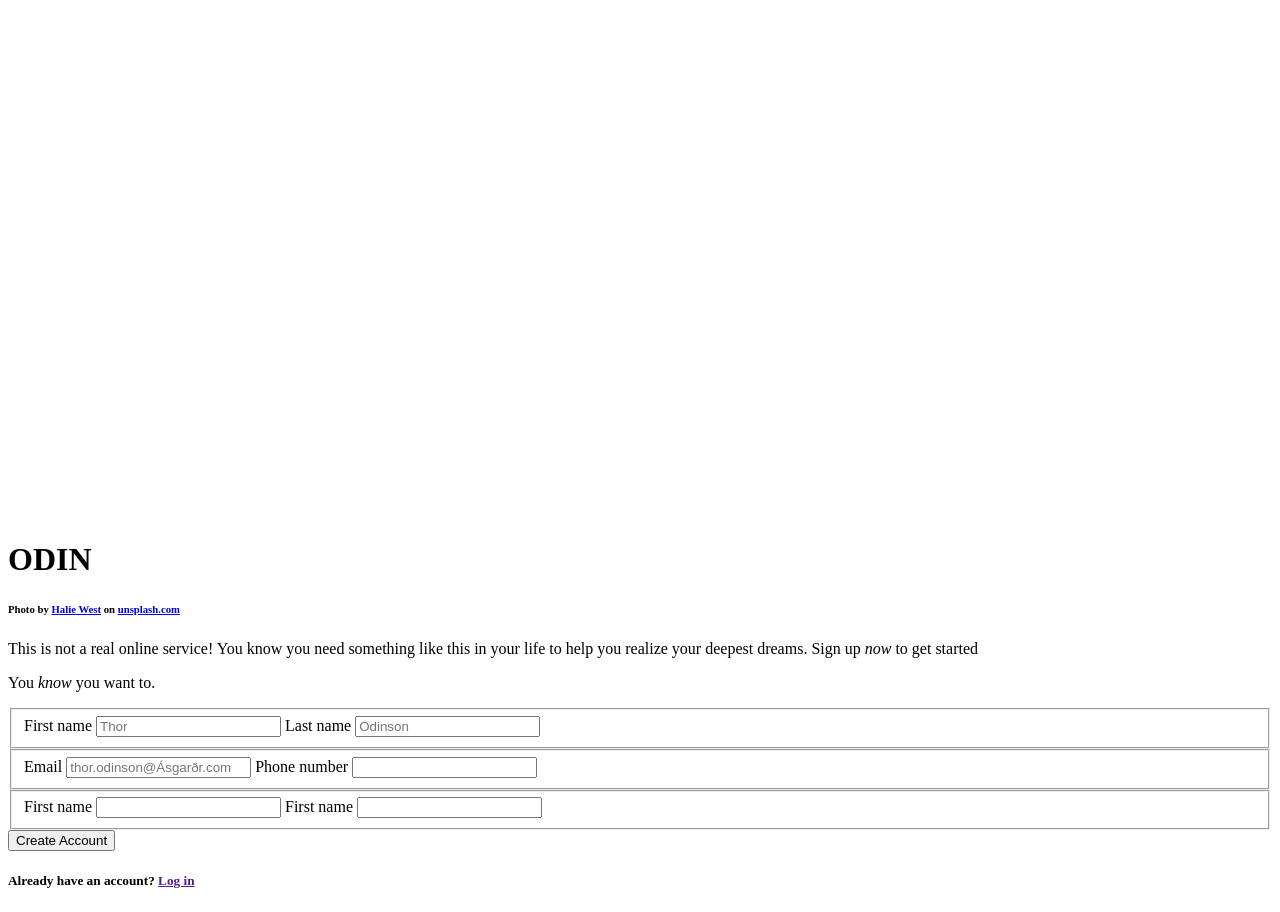
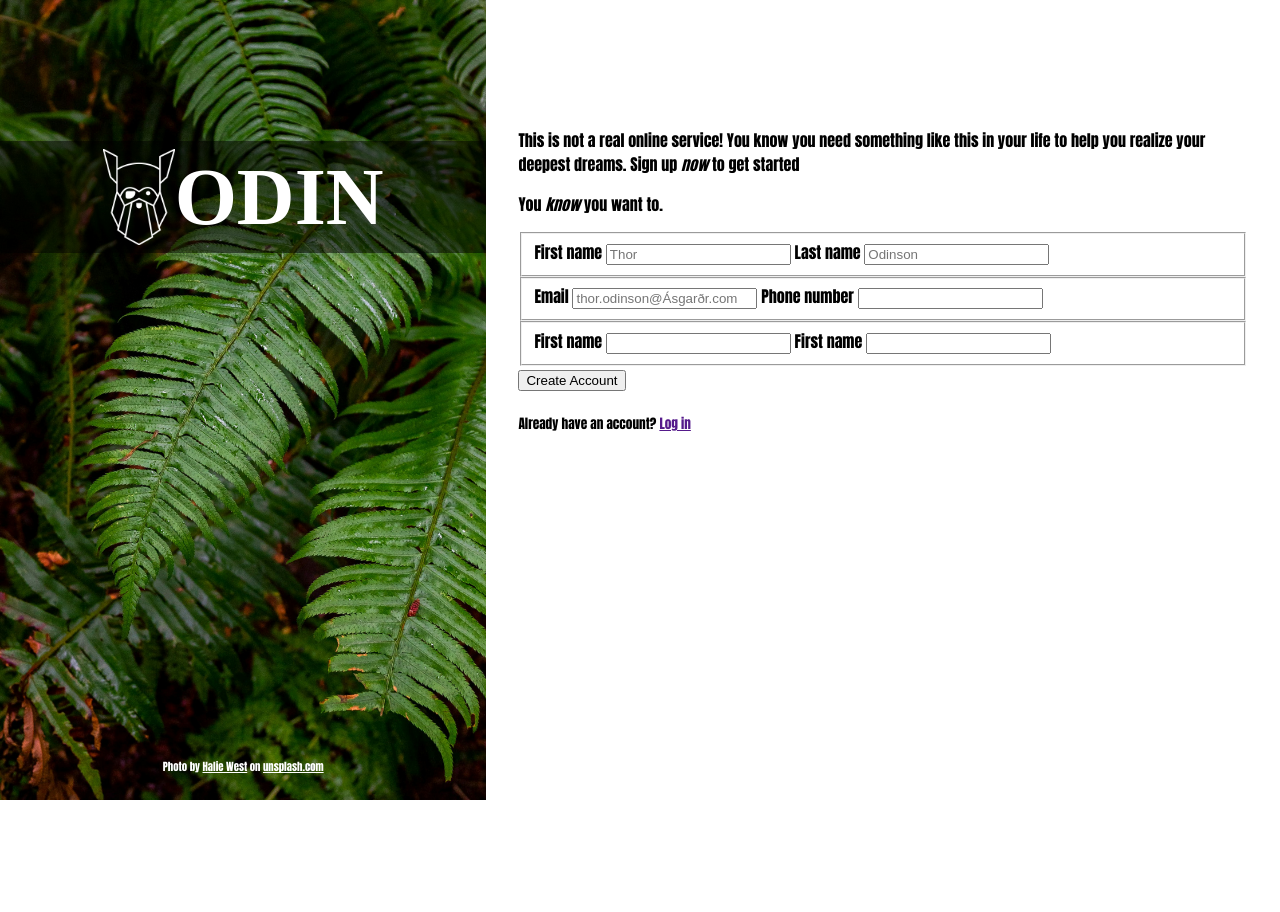
Before and after one commit to Danilo-Giannone/odin-sign-up-form, a plain HTML site: page index.html in a window 1280 px wide. After the commit the page ends 800 px from the top, so only its background shows below. Drawn offline with Linux system fonts and the light colour scheme; a web font is replaced by a local one.

Commit message:
style the left part of the page

```diff
--- a/index.html
+++ b/index.html
@@ -12,17 +12,20 @@
 
 <body>
     <div id="container">
-        <div class="img">
+        <div class="left">
             <div class="logo">
-                <img src="assets/images/odin-lined.png" alt="odin logo">
-                <h1>ODIN</h1>
+                <img class="odin_logo" src="assets/images/odin-lined.png" alt="odin logo">
+                <p class="logo_text">ODIN</p>
             </div>
             <div class="credit">
-                <h6>Photo by <a href="https://unsplash.com/@haliewestphoto">Halie West</a> on <a href="https://unsplash.com/">unsplash.com</a></h6>
+                <h6>Photo by <a href="https://unsplash.com/@haliewestphoto">Halie West</a> on <a
+                        href="https://unsplash.com/">unsplash.com</a></h6>
             </div>
         </div>
+        <div class="right">
             <div class="hero">
-            <p>This is not a real online service! You know you need something like this in your life to help you realize
+                <p>This is not a real online service! You know you need something like this in your life to help you
+                    realize
                     your deepest dreams. Sign up <em>now</em> to get started</p>
                 <p>You <em>know</em> you want to.</p>
             </div>
@@ -52,6 +55,7 @@
             <button class="btn" type="submit">Create Account</button>
             <h5>Already have an account? <a class="log_in_link" href="">Log in</a></h5>
         </div>
+    </div>
 </body>
 
 </html>
--- a/style.css
+++ b/style.css
@@ -1,3 +1,47 @@
 :root{
+    font-family:Impact, Haettenschweiler, 'Arial Narrow Bold', sans-serif;
+    font-weight: 800;
+}
+body{
+    padding: 0;
+    margin: 0;
+}
+#container{
+    display: flex;
+    height: 100vh;
+    width: 100vw;
+
+}
+.left{
+    flex: 2;
+    display: flex;
+    justify-content: end;
+    flex-direction: column;
+    background-image: url("assets/images/halie-west-25xggax4bSA-unsplash.jpg");
+    background-size: cover;
+    color: white;
+}
+
+.odin_logo{
+    height: 6rem;
+}
+.right{
+    flex: 3;
+    padding: 7rem 2rem;
+}
+.logo{
+    display: flex;
+    align-items: center;
+    justify-content: center;
+    background-color:rgb(0 0 0 / 50%);
     font-family: "Norse Bold";
+    margin: 30rem 0;
+    height: 7rem;
+    font-size: 5rem;
 }
+.credit{
+    align-self: center;
+}
+.credit a{
+    color: white;
+}
```
Lines whose indentation alone changed are shown as unchanged.
